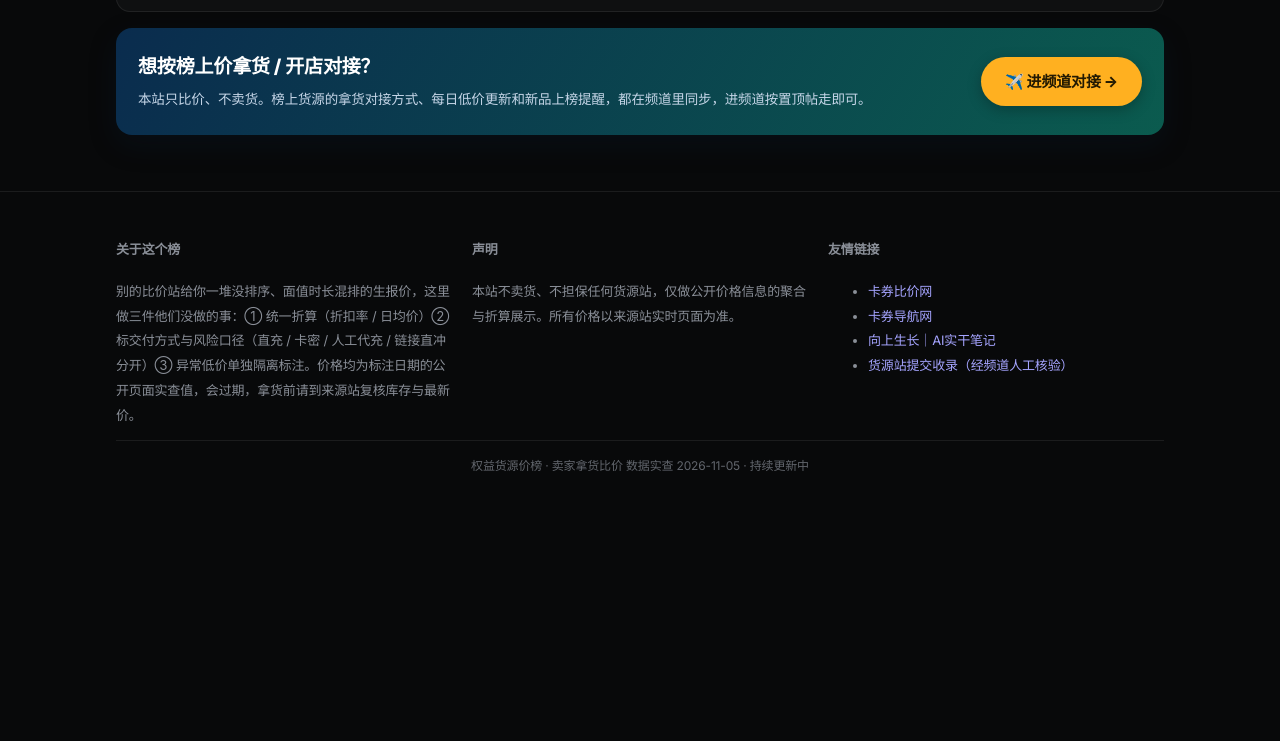
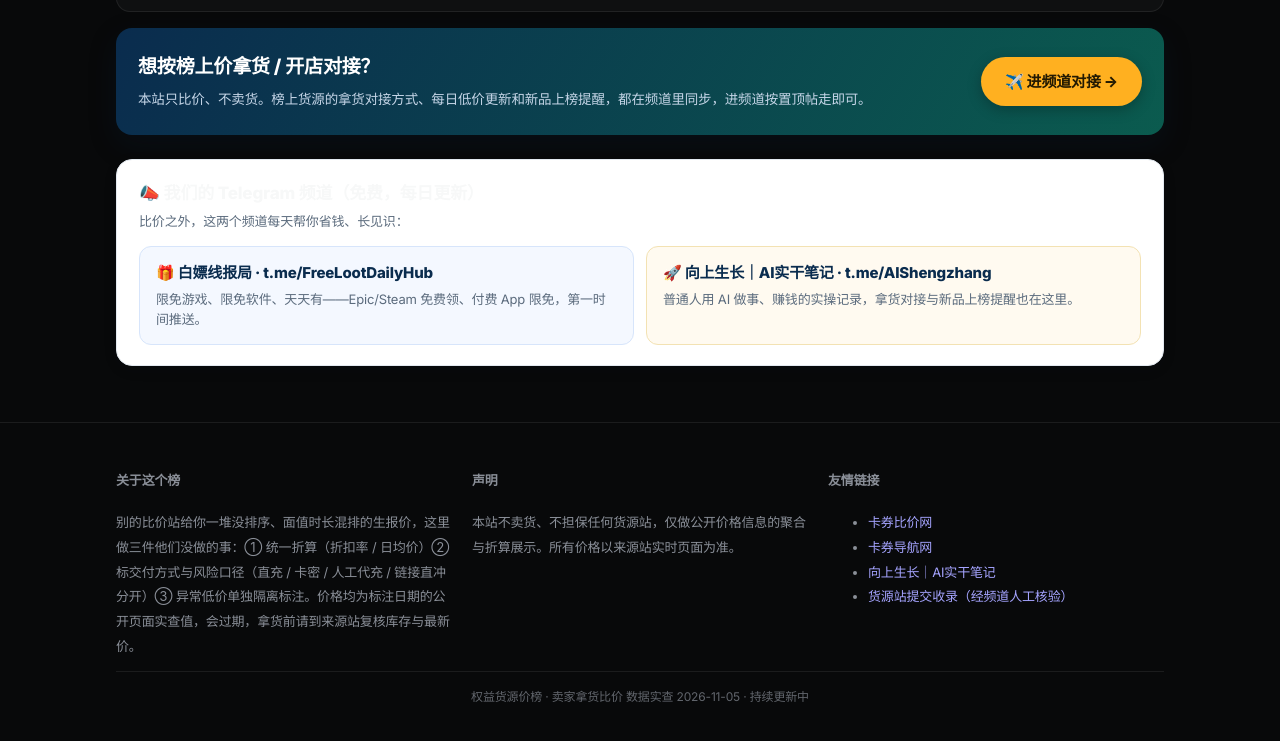
Before and after one commit to xwdeshenghuo/rights-price-hub, a plain HTML site: page index.html in a window 1280 px wide. Shown: the part 3732-4473 px from the top of the page. Before the commit the page ends 4252 px from the top, so only its background shows below. Drawn offline with Linux system fonts and the light colour scheme.

Commit message:
页脚上方新增频道矩阵横幅：白嫖线报局 + 向上生长主频道

```diff
--- a/index.html
+++ b/index.html
@@ -408,6 +408,24 @@ footer{border-top:1px solid var(--line);margin-top:48px;background:transparent}
   </div>
 </section>
 
+<!-- ============ 频道矩阵 ============ -->
+<section style="margin-bottom:8px">
+  <div style="background:#fff;border:1px solid #e3e9f0;border-radius:16px;padding:20px 22px;box-shadow:0 4px 16px rgba(8,32,58,.06)">
+    <h2 style="margin:0 0 4px;font-size:17px;font-weight:800">📣 我们的 Telegram 频道（免费，每日更新）</h2>
+    <p style="margin:0 0 14px;font-size:13px;color:#5b6b7d;line-height:1.7">比价之外，这两个频道每天帮你省钱、长见识：</p>
+    <div style="display:flex;flex-wrap:wrap;gap:12px">
+      <a href="https://t.me/FreeLootDailyHub" target="_blank" rel="noopener" style="flex:1 1 260px;display:block;background:#f4f8ff;border:1px solid #d7e5fb;border-radius:12px;padding:14px 16px;text-decoration:none">
+        <span style="display:block;font-size:15px;font-weight:800;color:#0a2c4e">🎁 白嫖线报局 · t.me/FreeLootDailyHub</span>
+        <span style="display:block;margin-top:4px;font-size:13px;color:#5b6b7d;line-height:1.6">限免游戏、限免软件、天天有——Epic/Steam 免费领、付费 App 限免，第一时间推送。</span>
+      </a>
+      <a href="https://t.me/AIShengzhang" target="_blank" rel="noopener" style="flex:1 1 260px;display:block;background:#fffaf0;border:1px solid #f3e2b3;border-radius:12px;padding:14px 16px;text-decoration:none">
+        <span style="display:block;font-size:15px;font-weight:800;color:#0a2c4e">🚀 向上生长｜AI实干笔记 · t.me/AIShengzhang</span>
+        <span style="display:block;margin-top:4px;font-size:13px;color:#5b6b7d;line-height:1.6">普通人用 AI 做事、赚钱的实操记录，拿货对接与新品上榜提醒也在这里。</span>
+      </a>
+    </div>
+  </div>
+</section>
+
 </main>
 
 <!-- 页脚 -->
```
